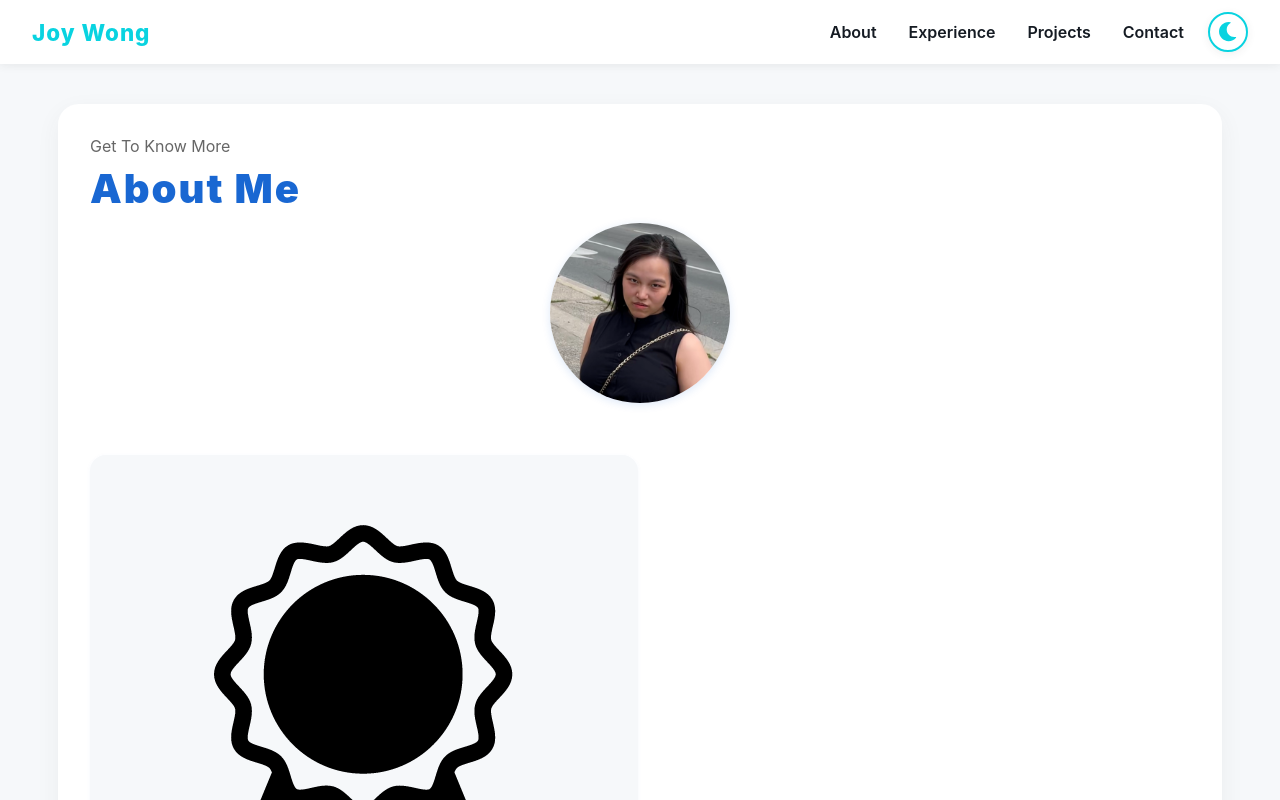
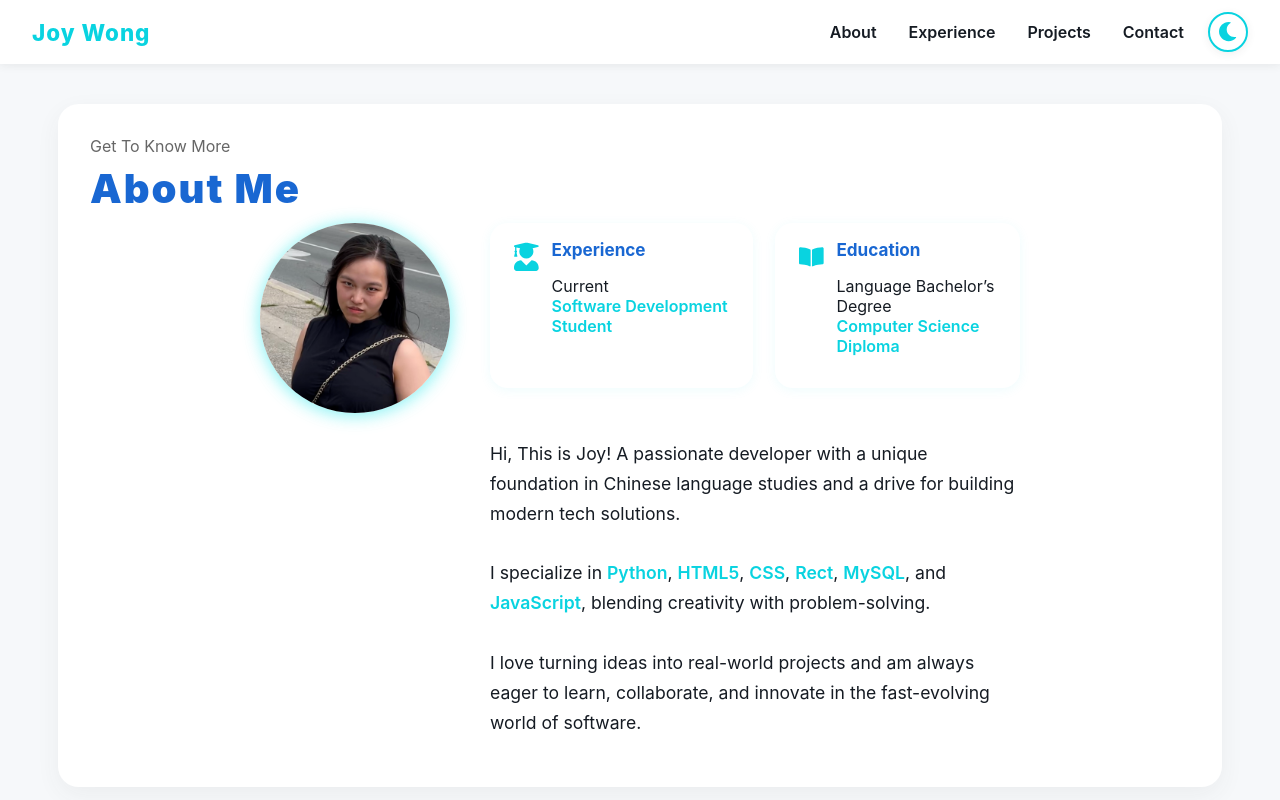
Before and after one commit to joywong1228/Personal_Website_With_React, a React (Vite) app in the folder my-website/: page /about in a window 1280 px wide. Shown: the top 800 px of the page. Built offline with nearby package versions, Linux system fonts and the light colour scheme.

Commit message:
polished about page

```diff
--- a/my-website/src/components/About.jsx
+++ b/my-website/src/components/About.jsx
@@ -1,41 +1,53 @@
 import React from "react";
+import { FaUserGraduate, FaBookOpen, FaArrowDown } from "react-icons/fa";
 import aboutPic from "../assets/about-pic.png";
-import experienceIcon from "../assets/experience.png";
-import educationIcon from "../assets/education.png";
-import arrow from "../assets/arrow.png";
 
 function About() {
   return (
     <section id="about">
       <p className="section__text__p1">Get To Know More</p>
       <h1 className="title">About Me</h1>
-      <div className="section-container">
-        <div className="section__pic-container">
-          <img src={aboutPic} alt="About" className="about-pic" />
+      <div className="about-flex">
+        <div className="about-img-container">
+          <img src={aboutPic} alt="About Joy" className="about-pic" />
         </div>
-        <div className="about-details-container">
-          <div className="about-containers">
-            <div className="details-container">
-              <img src={experienceIcon} alt="Experience icon" className="icon" />
-              <h3>Experience</h3>
-              <p>Current <br />Software Development Student</p>
+        <div className="about-content">
+          <div className="about-cards">
+            <div className="about-card">
+              <FaUserGraduate className="about-card-icon" />
+              <div>
+                <h3>Experience</h3>
+                <p>
+                  Current<br />
+                  <span className="about-accent">Software Development Student</span>
+                </p>
+              </div>
             </div>
-            <div className="details-container">
-              <img src={educationIcon} alt="Education icon" className="icon" />
-              <h3>Education</h3>
-              <p>Language Bachelors Degree<br />Computer Science Diploma</p>
+            <div className="about-card">
+              <FaBookOpen className="about-card-icon" />
+              <div>
+                <h3>Education</h3>
+                <p>
+                  Language Bachelor’s Degree<br />
+                  <span className="about-accent">Computer Science Diploma</span>
+                </p>
+              </div>
             </div>
           </div>
-          <div className="text-container">
-            <p>
-              I am a software development student with a background in Chinese language studies.
-              Alongside my academic pursuits, I have developed strong skills in Python, HTML5, CSS, and JavaScript.
-              My goal is to apply my programming skills to create innovative solutions and contribute to exciting projects in the tech industry.
-            </p>
+          <div className="about-description">
+           <p>
+  Hi, This is Joy! A passionate developer with a unique foundation in Chinese language studies and a drive for building modern tech solutions.<br /><br />
+  I specialize in <span className="about-accent">Python</span>, <span className="about-accent">HTML5</span>, <span className="about-accent">CSS</span>, <span className="about-accent">Rect</span>, <span className="about-accent">MySQL</span>, and <span className="about-accent">JavaScript</span>, blending creativity with problem-solving.<br /><br />
+  I love turning ideas into real-world projects and am always eager to learn, collaborate, and innovate in the fast-evolving world of software.
+</p>
           </div>
         </div>
       </div>
-      <img src={arrow} alt="Arrow icon" className="icon arrow" onClick={() => window.location.href = "#experience"} />
+      {/* <FaArrowDown
+        className="icon arrow about-arrow"
+        title="Scroll to Experience"
+        onClick={() => window.location.href = "#experience"}
+      /> */}
     </section>
   );
 }
--- a/my-website/src/index.css
+++ b/my-website/src/index.css
@@ -451,3 +451,97 @@ section {
   margin: 0 6px;
   font-weight: bold;
 }
+
+/* about page */
+.about-flex {
+  display: flex;
+  gap: 2.5rem;
+  align-items: flex-start;
+  justify-content: center;
+  flex-wrap: wrap;
+}
+
+.about-img-container {
+  min-width: 190px;
+  display: flex;
+  align-items: center;
+  justify-content: center;
+}
+.about-pic {
+  width: 190px;
+  border-radius: 50%;
+  box-shadow: 0 2px 20px #00fff53b, 0 1.5px 16px #09d3e057;
+}
+
+.about-content {
+  min-width: 230px;
+  max-width: 530px;
+  display: flex;
+  flex-direction: column;
+  gap: 1.4rem;
+}
+
+.about-cards {
+  display: flex;
+  gap: 1.4rem;
+  margin-bottom: 0.7rem;
+}
+.about-card {
+  display: flex;
+  align-items: flex-start;
+  gap: 0.8rem;
+  background: var(--color-bg-alt);
+  border-radius: 1.1rem;
+  padding: 1rem 1.5rem;
+  box-shadow: 0 2px 12px rgba(9, 211, 224, 0.07);
+  min-width: 170px;
+}
+.about-card-icon {
+  font-size: 2.1rem;
+  color: var(--color-accent);
+  margin-top: 0.1rem;
+}
+.about-card h3 {
+  margin: 0 0 0.2rem 0;
+  font-weight: 700;
+  font-size: 1.07rem;
+  color: var(--color-title);
+}
+.about-accent {
+  color: var(--color-accent);
+  font-weight: 600;
+}
+.about-description {
+  font-size: 1.1rem;
+  color: var(--color-text);
+  line-height: 1.7;
+}
+.about-arrow {
+  display: block;
+  margin: 2.5rem auto 0 auto;
+  font-size: 2.1rem;
+  cursor: pointer;
+  color: var(--color-accent);
+  opacity: 0.8;
+  transition: opacity 0.16s;
+}
+.about-arrow:hover {
+  opacity: 1;
+}
+@media (max-width: 800px) {
+  .about-flex {
+    flex-direction: column;
+    align-items: center;
+    gap: 1.3rem;
+  }
+  .about-cards {
+    flex-direction: column;
+    gap: 1.2rem;
+  }
+  .about-content {
+    align-items: center;
+    text-align: center;
+    min-width: 0;
+    max-width: 99vw;
+  }
+}
```
